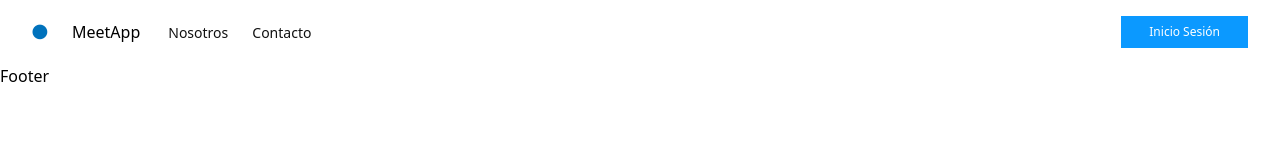
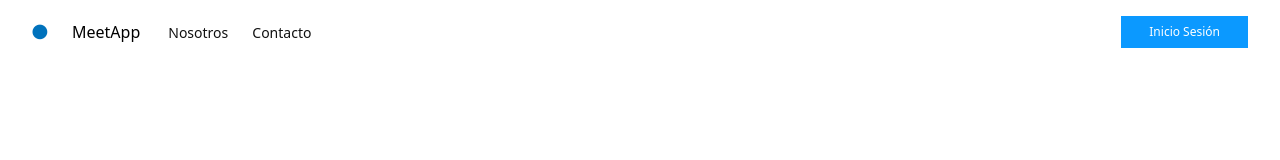
Before and after one commit to No-Country/c9-50-ft-mern, a React (Vite) app in the folder app/: page / in a window 1280 px wide. Shown: the top 160 px of the page. Built offline with nearby package versions, Linux system fonts and the light colour scheme.

Commit message:
fix disclousure three

```diff
--- a/app/src/pages/Home.jsx
+++ b/app/src/pages/Home.jsx
@@ -1,10 +1,9 @@
-import { Footer, Navbar } from '../components'
+import { Navbar } from '../components'
 
 export const Home = () => {
   return (
     <div>
       <Navbar />
-      <Footer />
     </div>
   )
 }
```
